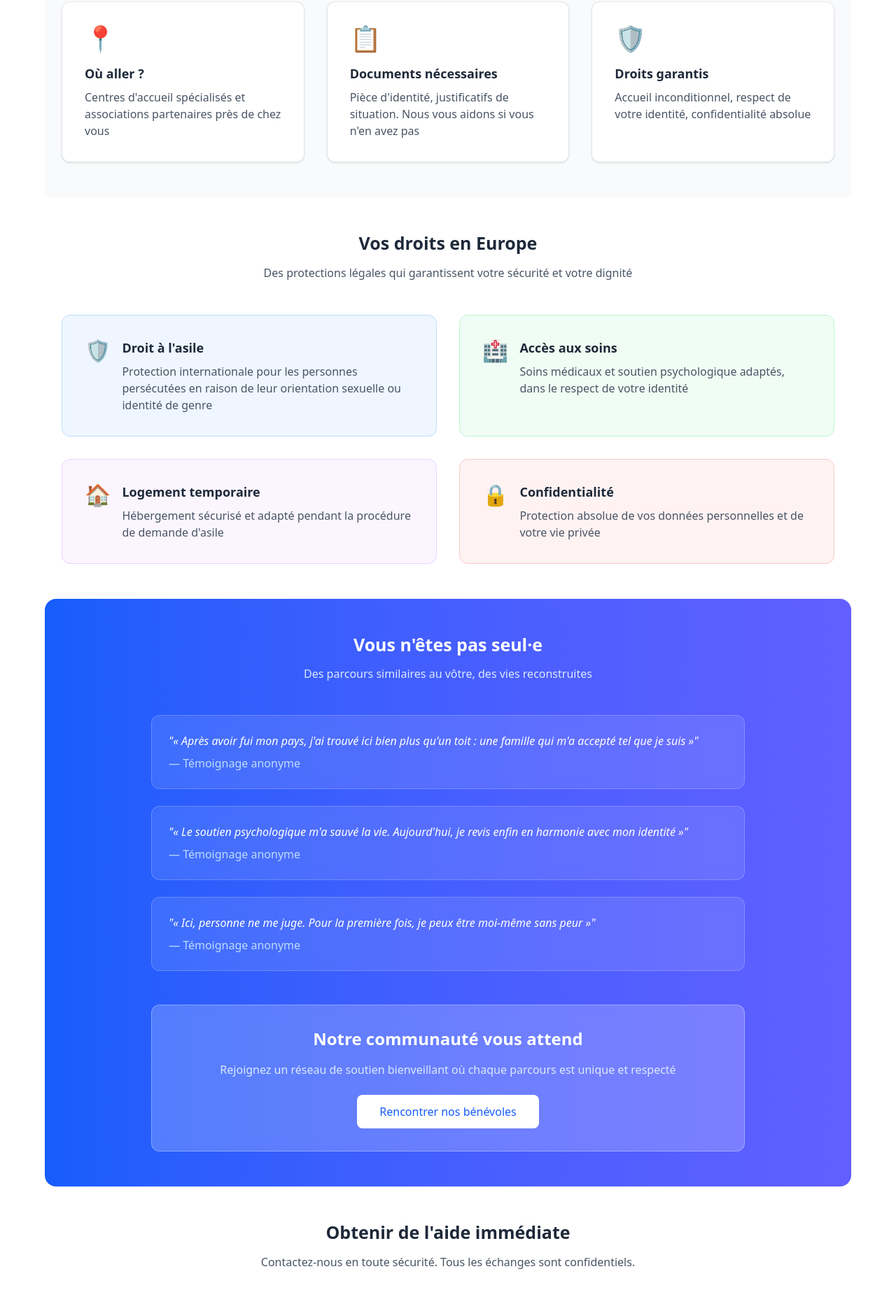
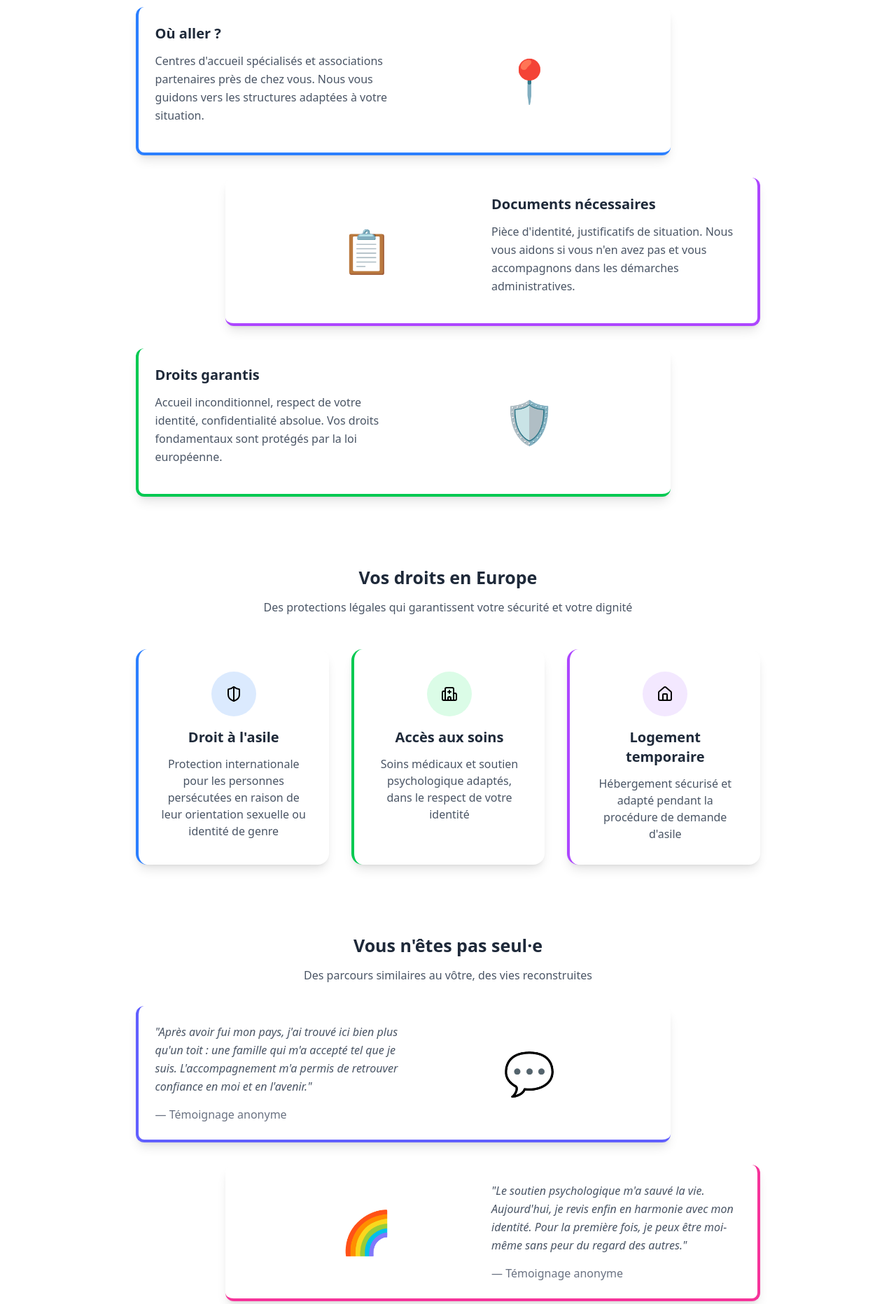
Before and after one commit to 34lks66/IUT-Blagnac-sae-5-01-devapp-dreams-2025-2g1a, a React (Vite) app in the folder dev/site_dreams/: page /accueil_public in a window 1280 px wide. Shown: the part 860-2724 px from the top of the page at 70% size. Built offline with nearby package versions, Linux system fonts and the light colour scheme.

Commit message:
page accueil public

```diff
--- a/dev/site_dreams/src/pages/page_accueil_public.tsx
+++ b/dev/site_dreams/src/pages/page_accueil_public.tsx
@@ -1,29 +1,16 @@
-export default function PageAccueilPublic() {
+function PageAccueilPublic() {
   return (
-    <div className="min-h-screen bg-white">
-      {/* 1. Section Hero "Bienvenue" */}
-      <section className="relative bg-white py-16">
-        <div className="max-w-6xl mx-auto px-6">
-          <div className="flex flex-col lg:flex-row items-center gap-12">
-            <div className="lg:w-1/2 text-center lg:text-left">
-              <div className="flex justify-center lg:justify-start space-x-2 mb-6">
-                {['🏳️‍🌈', '❤️', '🧡', '💛', '💚', '💙', '💜'].map((emoji, i) => (
-                  <span key={i} className="text-2xl animate-bounce" style={{animationDelay: `${i * 0.1}s`}}>
-                    {emoji}
-                  </span>
-                ))}
-              </div>
-              <h1 className="text-4xl md:text-5xl font-bold mb-6 text-gray-800">
-                Bienvenue dans un espace sûr
+    <main className="max-w-5xl mx-auto px-4">
+      {/* Section Hero "Bienvenue en Europe" */}
+      <section className="text-center">
+        <h1 className="text-4xl md:text-5xl font-bold text-gray-800 mb-6">
+          Bienvenue en <span className="text-blue-600">Europe</span>
         </h1>
-              <p className="text-xl text-gray-600 mb-8 leading-relaxed">
-                Un sanctuaire bienveillant où chaque identité est respectée,
-                protégée et célébrée. Vous êtes en sécurité ici.
+        <p className="mb-6 text-gray-700 max-w-3xl mx-auto">
+          Un espace sécurisé où chaque identité est respectée, protégée et célébrée.
+          Vous êtes en sécurité ici et nous sommes là pour vous accompagner.
         </p>
-              <button className="px-8 py-3 bg-gradient-to-r from-blue-600 to-indigo-500 text-white font-medium rounded-lg hover:shadow-lg transition-all duration-300">
-                Accéder à l'aide immédiate
-              </button>
-            </div>
+
         <div className="lg:w-1/2">
               <div className="bg-gradient-to-br from-blue-100 to-purple-100 rounded-2xl h-[28rem] w-full overflow-hidden">
                 <img
@@ -33,53 +20,89 @@ export default function PageAccueilPublic() {
                 />
               </div>
             </div>
+      </section>
+
+      {/* Section "Processus d'accueil à l'arrivée" */}
+      <section className="mb-1">
+        <div className="grid md:grid-cols-1 gap-8">
+
+          {/* Carte 1 */}
+          <div className="group relative bg-white p-6 rounded-xl shadow-lg hover:shadow-xl transition-all duration-500 transform hover:-translate-y-1 border-l-4 border-b-4 border-blue-500 overflow-hidden flex flex-col md:flex-row items-center mr-32 cursor-pointer">
+
+            <div className="absolute inset-0 bg-blue-500 transform -translate-x-full group-hover:translate-x-0 transition-transform duration-500 ease-[cubic-bezier(0.65,0,0.35,1)] z-0"></div>
+
+            {/* Contenu texte */}
+            <div className="relative z-10 flex-1 transition-all duration-300 group-hover:text-white">
+              <h3 className="text-xl font-bold mb-3 text-gray-800 group-hover:text-white transition-colors duration-300">
+                Où aller ?
+              </h3>
+              <p className="text-gray-600 mb-4 leading-relaxed text-sm group-hover:text-white transition-colors duration-300">
+                Centres d'accueil spécialisés et associations partenaires près de chez vous.
+                Nous vous guidons vers les structures adaptées à votre situation.
+              </p>
             </div>
+
+            <div className="relative z-10 flex items-center justify-center flex-1">
+              <div className="text-6xl transition-all duration-500 group-hover:translate-x-20 group-hover:opacity-0 group-hover:scale-75">
+                📍
+              </div>
+            </div>
+
+          </div>
+
+          {/* Carte 2 */}
+          <div className="group relative bg-white p-6 rounded-xl shadow-lg hover:shadow-xl transition-all duration-500 transform hover:-translate-y-1 border-r-4 border-b-4 border-purple-500 overflow-hidden flex flex-col md:flex-row items-center ml-32 cursor-pointer">
+
+            <div className="absolute inset-0 bg-purple-500 transform translate-x-full group-hover:translate-x-0 transition-transform duration-500 ease-[cubic-bezier(0.65,0,0.35,1)] z-0"></div>
+
+            <div className="relative z-10 flex items-center justify-center flex-1">
+              <div className="text-6xl transition-all duration-500 group-hover:-translate-x-20 group-hover:opacity-0 group-hover:scale-75">
+                📋
+              </div>
+            </div>
+
+            {/* Contenu texte */}
+            <div className="relative z-10 flex-1 transition-all duration-300 group-hover:text-white">
+              <h3 className="text-xl font-bold mb-3 text-gray-800 group-hover:text-white transition-colors duration-300">
+                Documents nécessaires
+              </h3>
+              <p className="text-gray-600 mb-4 leading-relaxed text-sm group-hover:text-white transition-colors duration-300">
+                Pièce d'identité, justificatifs de situation. Nous vous aidons si vous n'en avez pas
+                et vous accompagnons dans les démarches administratives.
+              </p>
+            </div>
+
+          </div>
+
+          {/* Carte 3 */}
+          <div className="group relative bg-white p-6 rounded-xl shadow-lg hover:shadow-xl transition-all duration-500 transform hover:-translate-y-1 border-l-4 border-b-4 border-green-500 overflow-hidden flex flex-col md:flex-row items-center mr-32 cursor-pointer">
+
+            <div className="absolute inset-0 bg-green-500 transform -translate-x-full group-hover:translate-x-0 transition-transform duration-500 ease-[cubic-bezier(0.65,0,0.35,1)] z-0"></div>
+
+            {/* Contenu texte */}
+            <div className="relative z-10 flex-1 transition-all duration-300 group-hover:text-white">
+              <h3 className="text-xl font-bold mb-3 text-gray-800 group-hover:text-white transition-colors duration-300">
+                Droits garantis
+              </h3>
+              <p className="text-gray-600 mb-4 leading-relaxed text-sm group-hover:text-white transition-colors duration-300">
+                Accueil inconditionnel, respect de votre identité, confidentialité absolue.
+                Vos droits fondamentaux sont protégés par la loi européenne.
+              </p>
+            </div>
+
+            <div className="relative z-10 flex items-center justify-center flex-1">
+              <div className="text-6xl transition-all duration-500 group-hover:translate-x-20 group-hover:opacity-0 group-hover:scale-75">
+                🛡️
+              </div>
+            </div>
+
+          </div>
+
         </div>
       </section>
 
-      {/* 2. Section "Processus d'accueil à l'arrivée" */}
-      <section className="bg-gray-50 py-16">
-        <div className="max-w-6xl mx-auto px-6">
-          <div className="text-center mb-12">
-            <h2 className="text-3xl font-bold text-gray-800 mb-4">
-              Processus d'accueil à votre arrivée
-            </h2>
-            <p className="text-gray-600 max-w-2xl mx-auto">
-              Un accompagnement étape par étape pour vous garantir sécurité et sérénité
-            </p>
-          </div>
-
-          <div className="grid md:grid-cols-3 gap-8">
-            {[
-              {
-                icon: "📍",
-                title: "Où aller ?",
-                desc: "Centres d'accueil spécialisés et associations partenaires près de chez vous"
-              },
-              {
-                icon: "📋",
-                title: "Documents nécessaires",
-                desc: "Pièce d'identité, justificatifs de situation. Nous vous aidons si vous n'en avez pas"
-              },
-              {
-                icon: "🛡️",
-                title: "Droits garantis",
-                desc: "Accueil inconditionnel, respect de votre identité, confidentialité absolue"
-              }
-            ].map((step, index) => (
-              <div key={index} className="bg-white rounded-xl p-8 shadow-sm border border-gray-200">
-                <div className="text-4xl mb-4">{step.icon}</div>
-                <h3 className="font-semibold text-gray-800 mb-2 text-lg">{step.title}</h3>
-                <p className="text-gray-600">{step.desc}</p>
-              </div>
-            ))}
-          </div>
-        </div>
-      </section>
-
-      {/* 3. Section "Vos droits en Europe" */}
-      <section className="py-16">
-        <div className="max-w-6xl mx-auto px-6">
+    {/* Section "Vos droits en Europe" */}
+<section className="mb-16">
   <div className="text-center mb-12">
     <h2 className="text-3xl font-bold text-gray-800 mb-4">
       Vos droits en Europe
@@ -89,164 +112,145 @@ export default function PageAccueilPublic() {
     </p>
   </div>
 
-          <div className="grid md:grid-cols-2 gap-8">
-            <div className="bg-blue-50 rounded-xl p-8 border border-blue-200">
-              <div className="flex items-start gap-4">
-                <div className="text-3xl">🛡️</div>
-                <div>
-                  <h3 className="font-semibold text-gray-800 mb-2 text-lg">Droit à l'asile</h3>
+  <div className="max-w-4xl mx-auto">
+    <div className="grid gap-8 md:grid-cols-3">
+      {/* Droit à l'asile */}
+      <div className="bg-white rounded-2xl shadow-lg p-8 border-l-4 border-blue-500 hover:shadow-xl transition-shadow text-center">
+        <div className="w-16 h-16 bg-blue-100 rounded-full flex items-center justify-center mx-auto mb-4">
+          <div className="text-2xl"><svg xmlns="http://www.w3.org/2000/svg" width="24" height="24" viewBox="0 0 24 24" fill="none" stroke="currentColor" stroke-width="2" stroke-linecap="round" stroke-linejoin="round"><path d="M20 13c0 5-3.5 7.5-7.66 8.95a1 1 0 0 1-.67-.01C7.5 20.5 4 18 4 13V6a1 1 0 0 1 1-1c2 0 4.5-1.2 6.24-2.72a1.17 1.17 0 0 1 1.52 0C14.51 3.81 17 5 19 5a1 1 0 0 1 1 1z"/><path d="M12 22V2"/></svg></div>
+        </div>
+        <h3 className="text-xl font-semibold text-gray-800 mb-3">
+          Droit à l'asile
+        </h3>
         <p className="text-gray-600">
           Protection internationale pour les personnes persécutées en raison
           de leur orientation sexuelle ou identité de genre
         </p>
       </div>
+
+      {/* Accès aux soins */}
+      <div className="bg-white rounded-2xl shadow-lg p-8 border-l-4 border-green-500 hover:shadow-xl transition-shadow text-center">
+        <div className="w-16 h-16 bg-green-100 rounded-full flex items-center justify-center mx-auto mb-4">
+          <div className="text-2xl"><svg xmlns="http://www.w3.org/2000/svg" width="24" height="24" viewBox="0 0 24 24" fill="none" stroke="currentColor" stroke-width="2" stroke-linecap="round" stroke-linejoin="round"><path d="M12 7v4"/><path d="M14 21v-3a2 2 0 0 0-4 0v3"/><path d="M14 9h-4"/><path d="M18 11h2a2 2 0 0 1 2 2v6a2 2 0 0 1-2 2H4a2 2 0 0 1-2-2v-9a2 2 0 0 1 2-2h2"/><path d="M18 21V5a2 2 0 0 0-2-2H8a2 2 0 0 0-2 2v16"/></svg></div>
         </div>
-            </div>
-
-            <div className="bg-green-50 rounded-xl p-8 border border-green-200">
-              <div className="flex items-start gap-4">
-                <div className="text-3xl">🏥</div>
-                <div>
-                  <h3 className="font-semibold text-gray-800 mb-2 text-lg">Accès aux soins</h3>
+        <h3 className="text-xl font-semibold text-gray-800 mb-3">
+          Accès aux soins
+        </h3>
         <p className="text-gray-600">
           Soins médicaux et soutien psychologique adaptés,
           dans le respect de votre identité
         </p>
       </div>
+
+      {/* Logement temporaire */}
+      <div className="bg-white rounded-2xl shadow-lg p-8 border-l-4 border-purple-500 hover:shadow-xl transition-shadow text-center">
+        <div className="w-16 h-16 bg-purple-100 rounded-full flex items-center justify-center mx-auto mb-4">
+          <div className="text-2xl"><svg xmlns="http://www.w3.org/2000/svg" width="24" height="24" viewBox="0 0 24 24" fill="none" stroke="currentColor" stroke-width="2" stroke-linecap="round" stroke-linejoin="round"><path d="M15 21v-8a1 1 0 0 0-1-1h-4a1 1 0 0 0-1 1v8"/><path d="M3 10a2 2 0 0 1 .709-1.528l7-6a2 2 0 0 1 2.582 0l7 6A2 2 0 0 1 21 10v9a2 2 0 0 1-2 2H5a2 2 0 0 1-2-2z"/></svg></div>
         </div>
-            </div>
-
-            <div className="bg-purple-50 rounded-xl p-8 border border-purple-200">
-              <div className="flex items-start gap-4">
-                <div className="text-3xl">🏠</div>
-                <div>
-                  <h3 className="font-semibold text-gray-800 mb-2 text-lg">Logement temporaire</h3>
+        <h3 className="text-xl font-semibold text-gray-800 mb-3">
+          Logement temporaire
+        </h3>
         <p className="text-gray-600">
-                    Hébergement sécurisé et adapté pendant la procédure de demande d'asile
+          Hébergement sécurisé et adapté pendant la procédure
+          de demande d'asile
         </p>
-                </div>
-              </div>
-            </div>
-
-            <div className="bg-red-50 rounded-xl p-8 border border-red-200">
-              <div className="flex items-start gap-4">
-                <div className="text-3xl">🔒</div>
-                <div>
-                  <h3 className="font-semibold text-gray-800 mb-2 text-lg">Confidentialité</h3>
-                  <p className="text-gray-600">
-                    Protection absolue de vos données personnelles et de votre vie privée
-                  </p>
-                </div>
-              </div>
       </div>
     </div>
   </div>
 </section>
 
-      {/* 4. Section "Témoignages et soutien" */}
-      <section className="bg-gradient-to-r from-blue-600 to-indigo-500 py-16 rounded-2xl">
-        <div className="max-w-4xl mx-auto px-6">
-          <div className="text-center text-white mb-12">
-            <h2 className="text-3xl font-bold mb-4">Vous n'êtes pas seul·e</h2>
-            <p className="text-blue-100 text-xl">
+      {/* Section "Témoignages et soutien" */}
+      <section className="mb-1">
+        <div className="text-center mb-8">
+          <h2 className="text-3xl font-bold text-gray-800 mb-4">
+            Vous n'êtes pas seul·e
+          </h2>
+          <p className="text-gray-600 max-w-2xl mx-auto">
             Des parcours similaires au vôtre, des vies reconstruites
           </p>
         </div>
 
-          <div className="space-y-6">
-            {[
-              "« Après avoir fui mon pays, j'ai trouvé ici bien plus qu'un toit : une famille qui m'a accepté tel que je suis »",
-              "« Le soutien psychologique m'a sauvé la vie. Aujourd'hui, je revis enfin en harmonie avec mon identité »",
-              "« Ici, personne ne me juge. Pour la première fois, je peux être moi-même sans peur »"
-            ].map((testimonial, index) => (
-              <div key={index} className="bg-white/10 backdrop-blur-sm rounded-xl p-6 border border-white/20">
-                <p className="text-white italic text-lg">"{testimonial}"</p>
-                <p className="text-blue-200 text-sm mt-2">— Témoignage anonyme</p>
-              </div>
-            ))}
+        <div className="grid md:grid-cols-1 gap-8">
+
+          {/* Témoignage 1 */}
+          <div className="group relative bg-white p-6 rounded-xl shadow-lg hover:shadow-xl transition-all duration-500 transform hover:-translate-y-1 border-l-4 border-b-4 border-indigo-500 overflow-hidden flex flex-col md:flex-row items-center mr-32 cursor-pointer">
+
+            <div className="absolute inset-0 bg-indigo-500 transform -translate-x-full group-hover:translate-x-0 transition-transform duration-500 ease-[cubic-bezier(0.65,0,0.35,1)] z-0"></div>
+
+            {/* Contenu texte */}
+            <div className="relative z-10 flex-1 transition-all duration-300 group-hover:text-white">
+              <p className="text-gray-600 mb-4 leading-relaxed text-base group-hover:text-white transition-colors duration-300 italic">
+                "Après avoir fui mon pays, j'ai trouvé ici bien plus qu'un toit : une famille
+                qui m'a accepté tel que je suis. L'accompagnement m'a permis de retrouver
+                confiance en moi et en l'avenir."
+              </p>
+              <p className="text-gray-500 text-sm group-hover:text-blue-100 transition-colors duration-300">
+                — Témoignage anonyme
+              </p>
             </div>
 
-          <div className="text-center mt-12">
-            <div className="bg-white/20 backdrop-blur-sm rounded-xl p-8 border border-white/30">
-              <h3 className="text-2xl font-bold text-white mb-4">Notre communauté vous attend</h3>
-              <p className="text-blue-100 mb-6">
-                Rejoignez un réseau de soutien bienveillant où chaque parcours est unique et respecté
-              </p>
-              <button className="px-8 py-3 bg-white text-blue-600 font-medium rounded-lg hover:shadow-lg transition-all">
-                Rencontrer nos bénévoles
-              </button>
+            <div className="relative z-10 flex items-center justify-center flex-1">
+              <div className="text-6xl transition-all duration-500 group-hover:translate-x-20 group-hover:opacity-0 group-hover:scale-75">
+                💬
               </div>
             </div>
+
+          </div>
+
+          {/* Témoignage 2 */}
+          <div className="group relative bg-white p-6 rounded-xl shadow-lg hover:shadow-xl transition-all duration-500 transform hover:-translate-y-1 border-r-4 border-b-4 border-pink-500 overflow-hidden flex flex-col md:flex-row items-center ml-32 cursor-pointer">
+
+            <div className="absolute inset-0 bg-pink-500 transform translate-x-full group-hover:translate-x-0 transition-transform duration-500 ease-[cubic-bezier(0.65,0,0.35,1)] z-0"></div>
+
+            <div className="relative z-10 flex items-center justify-center flex-1">
+              <div className="text-6xl transition-all duration-500 group-hover:-translate-x-20 group-hover:opacity-0 group-hover:scale-75">
+                🌈
+              </div>
+            </div>
+
+            {/* Contenu texte */}
+            <div className="relative z-10 flex-1 transition-all duration-300 group-hover:text-white">
+              <p className="text-gray-600 mb-4 leading-relaxed text-base group-hover:text-white transition-colors duration-300 italic">
+                "Le soutien psychologique m'a sauvé la vie. Aujourd'hui, je revis enfin
+                en harmonie avec mon identité. Pour la première fois, je peux être moi-même
+                sans peur du regard des autres."
+              </p>
+              <p className="text-gray-500 text-sm group-hover:text-blue-100 transition-colors duration-300">
+                — Témoignage anonyme
+              </p>
+            </div>
+
+          </div>
+
         </div>
       </section>
 
-      {/* 5. Section "Nous contacter / Aide immédiate" */}
-      <section className="py-16 bg-white">
-        <div className="max-w-4xl mx-auto px-6">
-          <div className="text-center mb-12">
-            <h2 className="text-3xl font-bold text-gray-800 mb-4">
-              Obtenir de l'aide immédiate
-            </h2>
-            <p className="text-gray-600 max-w-2xl mx-auto">
-              Contactez-nous en toute sécurité. Tous les échanges sont confidentiels.
-            </p>
+      {/* Section Contact */}
+      <section className="text-center">
+        <button
+          className="group relative item card rounded-xl text-center border-t-4 border-t-blue-500 bg-white shadow-md px-3 md:px-5 xl:px-40 2xl:px-48 py-3 mb-2 overflow-hidden transition-all duration-400 hover:shadow-lg w-full"
+          onClick={() => {
+            window.location.href = "/contact";
+          }}
+        >
+          <div className="absolute inset-0 bg-blue-500 transform -translate-x-full group-hover:translate-x-0 transition-transform duration-500 ease-[cubic-bezier(0.65,0,0.35,1)] z-0"></div>
+          <div className="relative z-10">
+            <div className="title-content flex justify-start md:justify-center">
+              <span className="font-bold title font-title text-gray-800 group-hover:text-white transition-colors duration-300">
+                Besoin d'aide immédiate ?
+              </span>
             </div>
-
-          <div className="bg-white rounded-xl p-8 shadow-lg border border-gray-200">
-            <form className="space-y-6">
-              <div className="grid md:grid-cols-2 gap-6">
-                <div>
-                  <label className="block text-gray-700 mb-2">Nom (optionnel)</label>
-                  <input
-                    type="text"
-                    className="w-full px-4 py-3 border border-gray-300 rounded-lg focus:ring-2 focus:ring-blue-300 focus:border-transparent"
-                  />
-                </div>
-                <div>
-                  <label className="block text-gray-700 mb-2">Email (optionnel)</label>
-                  <input
-                    type="email"
-                    className="w-full px-4 py-3 border border-gray-300 rounded-lg focus:ring-2 focus:ring-blue-300 focus:border-transparent"
-                  />
+            <div className="btn-content flex justify-center md:justify-center mb-3 mt-3">
+              <span className="btn my-3 text-gray-600 group-hover:text-white transition-colors duration-300">
+                Contactez-nous en toute confidentialité. Notre équipe est là pour vous écouter
+                et vous orienter vers les solutions adaptées à votre situation.
+              </span>
             </div>
           </div>
+        </button>
+      </section>
+    </main>
+  );
+};
 
-              <div>
-                <label className="block text-gray-700 mb-2">Votre message</label>
-                <textarea
-                  placeholder="Décrivez votre situation, vos besoins..."
-                  rows={5}
-                  className="w-full px-4 py-3 border border-gray-300 rounded-lg focus:ring-2 focus:ring-blue-300 focus:border-transparent"
-                />
-              </div>
-
-              <button
-                type="submit"
-                className="w-full bg-gradient-to-r from-blue-600 to-indigo-500 text-white py-4 rounded-lg font-medium hover:shadow-lg transition-all text-lg"
-              >
-                Envoyer ma demande en toute sécurité
-              </button>
-            </form>
-
-            <div className="mt-8 pt-8 border-t border-gray-200">
-              <div className="flex flex-col sm:flex-row justify-center items-center gap-6">
-                <button className="flex items-center gap-2 text-blue-600 font-medium hover:text-blue-700 transition-colors px-4 py-2">
-                  <span>💬</span>
-                  Chat sécurisé 24/7
-                </button>
-                <button className="flex items-center gap-2 text-red-500 font-medium hover:text-red-600 transition-colors px-4 py-2">
-                  <span>🚨</span>
-                  Urgence immédiate
-                </button>
-                <button className="flex items-center gap-2 text-gray-500 font-medium hover:text-gray-600 transition-colors px-4 py-2 bg-gray-100 rounded-lg">
-                  <span>🚪</span>
-                  Sortie rapide
-                </button>
-              </div>
-            </div>
-          </div>
-        </div>
-      </section>
-    </div>
-  );
-}
+export default PageAccueilPublic;
```
Lines whose indentation alone changed are shown as unchanged.
